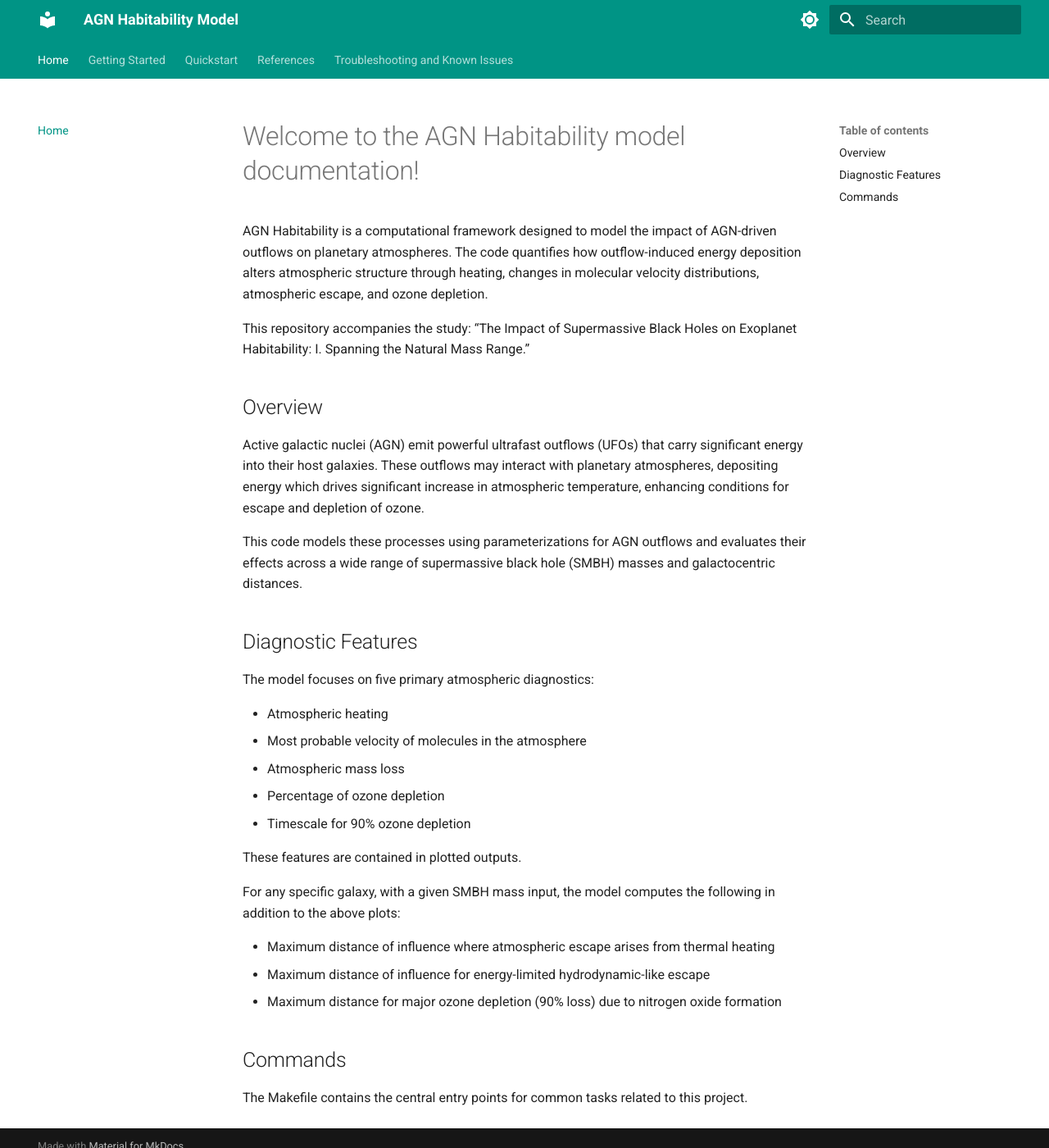
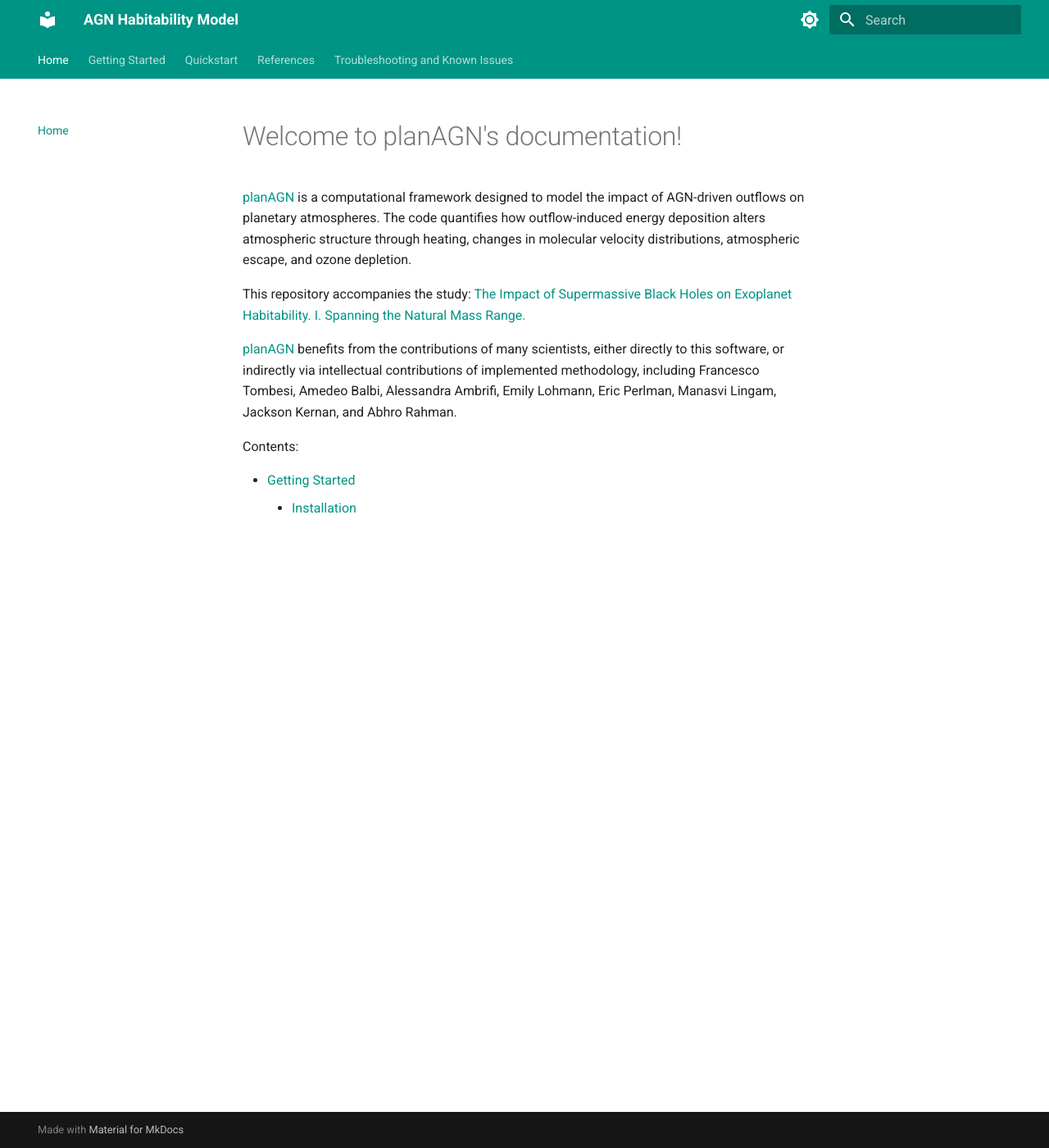
Before and after one commit to jourdanwaas/planAGN, an MkDocs documentation site: the page built from docs/docs/index.md, in a window 1280 px wide and 1400 px high. Shown: the whole window at 82% size. Built offline with MkDocs 1.6.1 and Material for MkDocs 9.7.7, drawn with Linux system fonts in a browser that asks for light colours.

Commit message:
updated with new stuff

```diff
--- a/docs/docs/index.md
+++ b/docs/docs/index.md
@@ -1,34 +1,13 @@
-# Welcome to the AGN Habitability model documentation!
+# Welcome to planAGN's documentation!
 
-AGN Habitability is a computational framework designed to model the impact of AGN-driven outflows on planetary atmospheres. The code quantifies how outflow-induced energy deposition alters atmospheric structure through heating, changes in molecular velocity distributions, atmospheric escape, and ozone depletion.
+[planAGN](https://github.com/jourdanwaas/planAGN) is a computational framework designed to model the impact of AGN-driven outflows on planetary atmospheres. The code quantifies how outflow-induced energy deposition alters atmospheric structure through heating, changes in molecular velocity distributions, atmospheric escape, and ozone depletion.
 
 This repository accompanies the study:
-“The Impact of Supermassive Black Holes on Exoplanet Habitability: I. Spanning the Natural Mass Range.”
+[The Impact of Supermassive Black Holes on Exoplanet Habitability. I. Spanning the Natural Mass Range.](https://iopscience.iop.org/article/10.3847/1538-4357/ae5e6f)
 
-## Overview
+[planAGN](https://github.com/jourdanwaas/planAGN) benefits from the contributions of many scientists, either directly to this software, or indirectly via intellectual contributions of implemented methodology, including Francesco Tombesi, Amedeo Balbi, Alessandra Ambrifi, Emily Lohmann, Eric Perlman, Manasvi Lingam, Jackson Kernan, and Abhro Rahman.
 
-Active galactic nuclei (AGN) emit powerful ultrafast outflows (UFOs) that carry significant energy into their host galaxies. These outflows may interact with planetary atmospheres, depositing energy which drives significant increase in atmospheric temperature, enhancing conditions for escape and depletion of ozone.
+Contents:
 
-This code models these processes using parameterizations for AGN outflows and evaluates their effects across a wide range of supermassive black hole (SMBH) masses and galactocentric distances.
-
-## Diagnostic Features
-
-The model focuses on five primary atmospheric diagnostics:
-
-- Atmospheric heating
-- Most probable velocity of molecules in the atmosphere
-- Atmospheric mass loss
-- Percentage of ozone depletion
-- Timescale for 90% ozone depletion
-
-These features are contained in plotted outputs.
-
-For any specific galaxy, with a given SMBH mass input, the model computes the following in addition to the above plots:
-
-- Maximum distance of influence where atmospheric escape arises from thermal heating
-- Maximum distance of influence for energy-limited hydrodynamic-like escape
-- Maximum distance for major ozone depletion (90% loss) due to nitrogen oxide formation
-
-## Commands
-
-The Makefile contains the central entry points for common tasks related to this project.
+- [Getting Started](getting-started.md)
+    - [Installation](installation.md)
```
